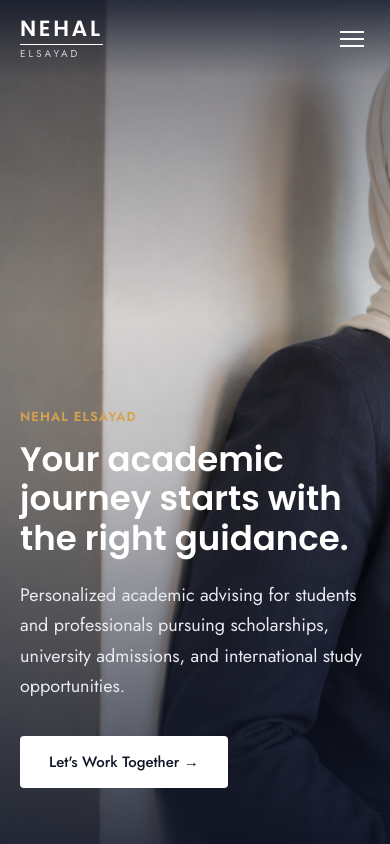
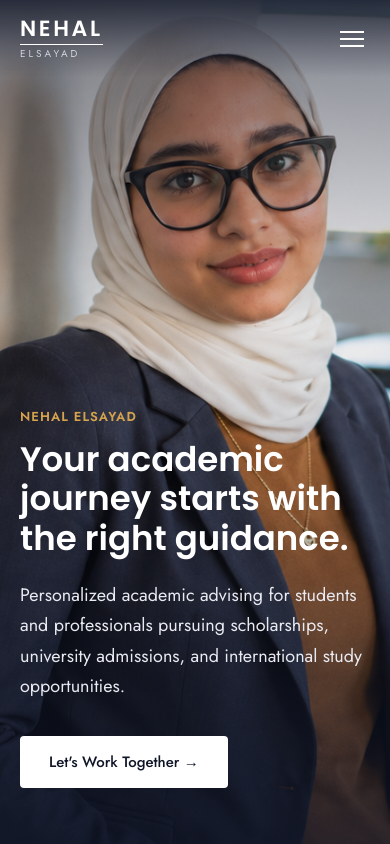
Before and after one commit to MoatazElsayad/nehal-advising, a React (Vite) app: page / in a window 390 px wide. Shown: the top 844 px of the page. Built offline with nearby package versions, Linux system fonts and the light colour scheme.

Commit message:
Shift mobile hero framing slightly right of center

```diff
--- a/src/pages/Home.css
+++ b/src/pages/Home.css
@@ -59,7 +59,7 @@
   }
 
   .hero-media img {
-    object-position: left center;
+    object-position: 25% center;
   }
 
   .hero-overlay {
```
